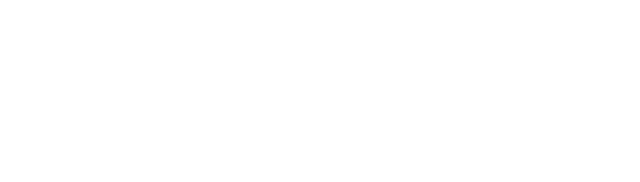
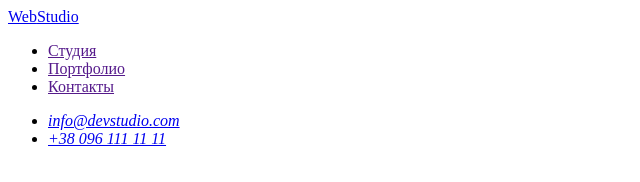
Before and after one commit to dmdudnik/goit-markup-hw-01, a plain HTML site: page index.html in a window 1280 px wide. Shown: the whole page, without its empty margins (0-640 px from the left). Drawn offline with Linux system fonts and the light colour scheme.

Commit message:
Добавлена шапка страницы

```diff
--- a/index.html
+++ b/index.html
@@ -1,9 +1,26 @@
 <!DOCTYPE html>
-<html lang="en">
+<html lang="ru">
   <head>
     <meta charset="UTF-8" />
     <meta name="viewport" content="width=device-width, initial-scale=1.0" />
-    <title>Document</title>
+    <title>Web Studio</title>
   </head>
-  <body></body>
+  <body>
+    <header>
+      <nav>
+        <a href="./index.html"><span>Web</span>Studio</a>
+        <ul>
+          <li><a href="">Студия</a></li>
+          <li><a href="">Портфолио</a></li>
+          <li><a href="">Контакты</a></li>
+        </ul>
+      </nav>
+      <address>
+        <ul>
+          <li><a href="mailto:info@devstudio.com">info@devstudio.com</a></li>
+          <li><a href="tel:+380961111111">+38 096 111 11 11</a></li>
+        </ul>
+      </address>
+    </header>
+  </body>
 </html>
```
